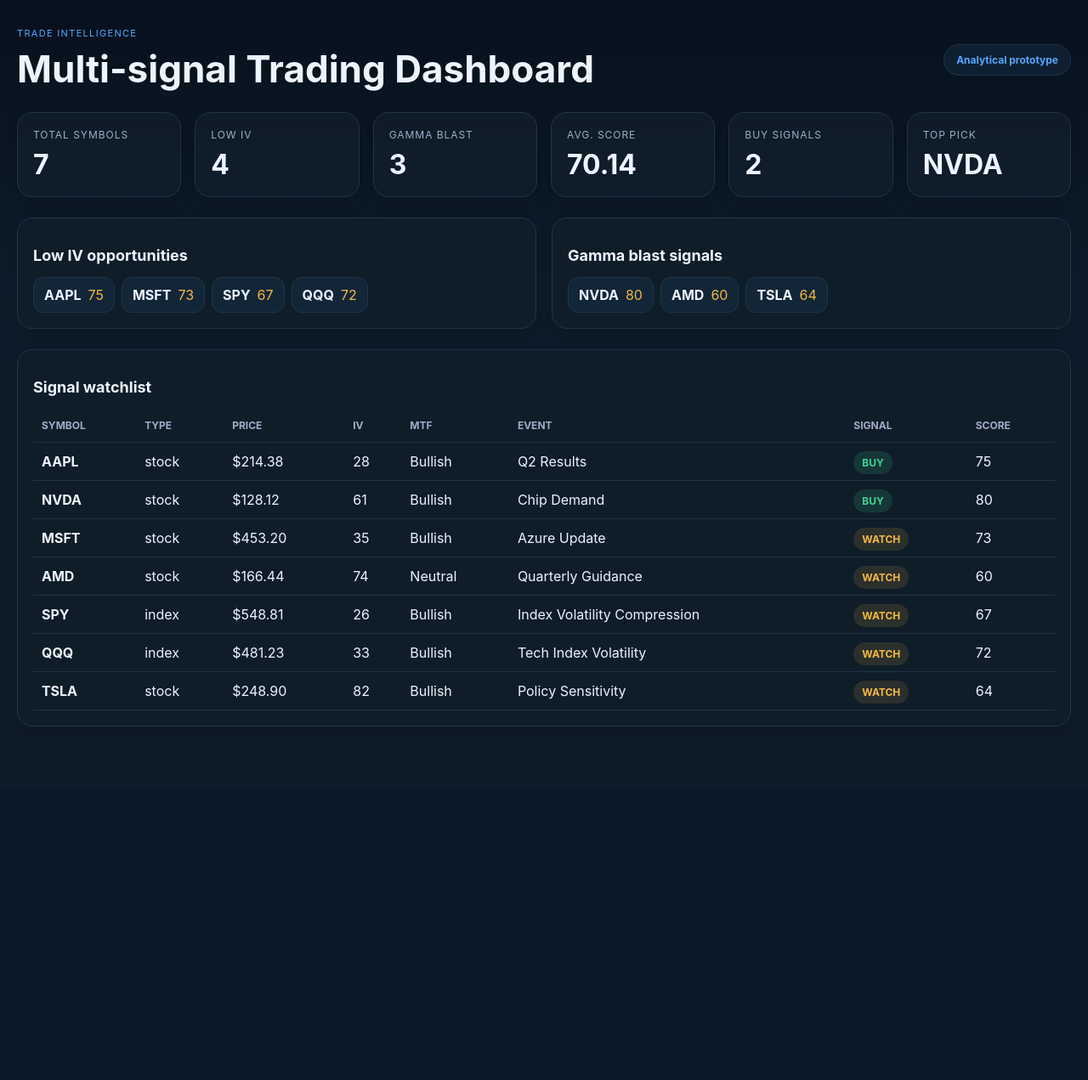
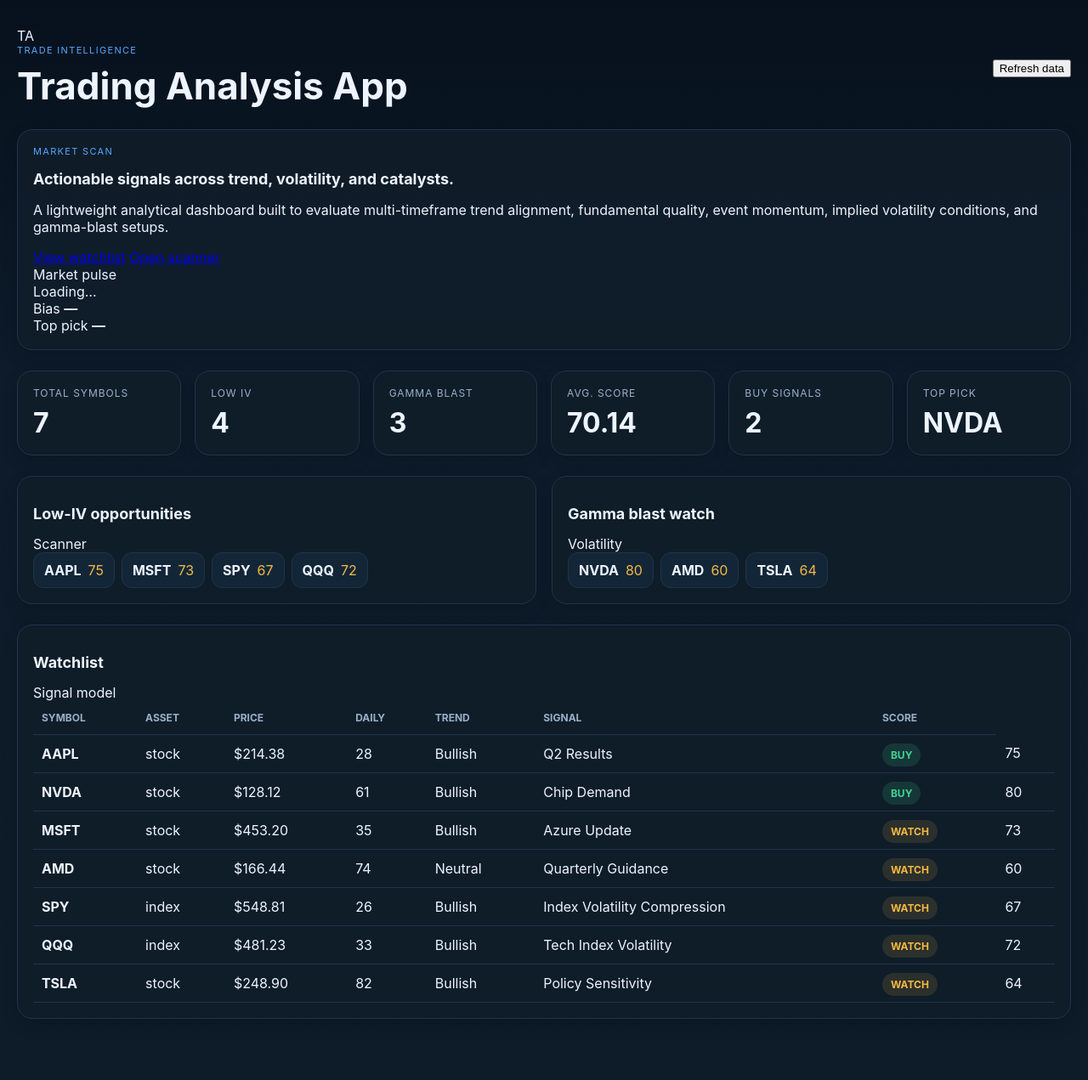
Before and after one commit to sharat12345639/trading-analysis-app, a FastAPI app: page / in a window 1280 px wide. Shown: the whole page at 85% size. Before the commit the page ends 855 px from the top, so only its background shows below. Run offline with FastAPI, Linux system fonts and the light colour scheme.

Commit message:
Enhance the trading dashboard landing page and data rendering layout

```diff
--- a/app/templates/index.html
+++ b/app/templates/index.html
@@ -1,3 +1,103 @@
 <!DOCTYPE html>
-<html lang="en"><head><meta charset="UTF-8"><meta name="viewport" content="width=device-width, initial-scale=1.0"><title>Trading Analysis Dashboard</title><link rel="stylesheet" href="/static/styles.css"></head>
-<body><main class="app-shell"><header class="topbar"><div><p class="eyebrow">Trade intelligence</p><h1>Multi-signal Trading Dashboard</h1></div><div class="status-pill">Analytical prototype</div></header><section id="summary" class="summary-grid"></section><section class="panel-grid"><div class="panel"><h2>Low IV opportunities</h2><div id="low-iv-list" class="chip-list"></div></div><div class="panel"><h2>Gamma blast signals</h2><div id="gamma-list" class="chip-list"></div></div></section><section class="panel"><h2>Signal watchlist</h2><div class="table-wrap"><table><thead><tr><th>Symbol</th><th>Type</th><th>Price</th><th>IV</th><th>MTF</th><th>Event</th><th>Signal</th><th>Score</th></tr></thead><tbody id="watchlist-body"></tbody></table></div></section></main><script src="/static/app.js"></script></body></html>
+<html lang="en">
+  <head>
+    <meta charset="UTF-8" />
+    <meta name="viewport" content="width=device-width, initial-scale=1.0" />
+    <title>Trading Analysis App</title>
+    <meta
+      name="description"
+      content="Multi-signal trading dashboard for price action, fundamentals, IV compression, gamma blasts, and event-driven opportunities."
+    />
+    <link rel="stylesheet" href="/static/styles.css" />
+  </head>
+  <body>
+    <main class="app-shell">
+      <header class="topbar">
+        <div class="brand-wrap">
+          <div class="brand-mark">TA</div>
+          <div>
+            <p class="eyebrow">Trade intelligence</p>
+            <h1>Trading Analysis App</h1>
+          </div>
+        </div>
+        <button id="refreshButton" class="refresh-btn" type="button">Refresh data</button>
+      </header>
+
+      <section class="hero panel">
+        <div class="hero-copy">
+          <p class="eyebrow secondary">Market scan</p>
+          <h2>Actionable signals across trend, volatility, and catalysts.</h2>
+          <p>
+            A lightweight analytical dashboard built to evaluate multi-timeframe trend alignment,
+            fundamental quality, event momentum, implied volatility conditions, and gamma-blast setups.
+          </p>
+          <div class="hero-actions">
+            <a href="#watchlist" class="primary-btn">View watchlist</a>
+            <a href="#scanner" class="secondary-btn">Open scanner</a>
+          </div>
+        </div>
+
+        <div class="pulse-card">
+          <div class="pulse-label">Market pulse</div>
+          <div id="marketPulse" class="pulse-value">Loading…</div>
+          <div class="pulse-grid">
+            <div>
+              <span class="mini-label">Bias</span>
+              <strong id="biasValue">—</strong>
+            </div>
+            <div>
+              <span class="mini-label">Top pick</span>
+              <strong id="topPickValue">—</strong>
+            </div>
+          </div>
+        </div>
+      </section>
+
+      <section id="summary" class="summary-grid" aria-live="polite"></section>
+
+      <div class="panel-grid">
+        <section id="scanner" class="panel">
+          <div class="panel-header">
+            <h2>Low-IV opportunities</h2>
+            <span class="panel-tag">Scanner</span>
+          </div>
+          <div id="low-iv-list" class="chip-list" aria-live="polite"></div>
+        </section>
+
+        <section class="panel">
+          <div class="panel-header">
+            <h2>Gamma blast watch</h2>
+            <span class="panel-tag">Volatility</span>
+          </div>
+          <div id="gamma-list" class="chip-list" aria-live="polite"></div>
+        </section>
+      </div>
+
+      <section id="watchlist" class="panel full-width">
+        <div class="panel-header">
+          <h2>Watchlist</h2>
+          <span class="panel-tag">Signal model</span>
+        </div>
+
+        <div class="table-wrap">
+          <table>
+            <thead>
+              <tr>
+                <th>Symbol</th>
+                <th>Asset</th>
+                <th>Price</th>
+                <th>Daily</th>
+                <th>Trend</th>
+                <th>Signal</th>
+                <th>Score</th>
+              </tr>
+            </thead>
+            <tbody id="watchlist-body"></tbody>
+          </table>
+        </div>
+      </section>
+    </main>
+
+    <script src="/static/app.js"></script>
+  </body>
+</html>
```
